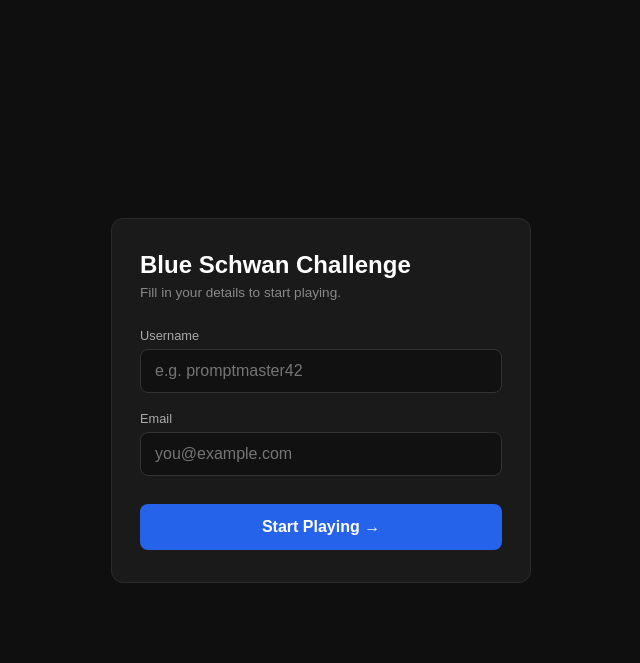
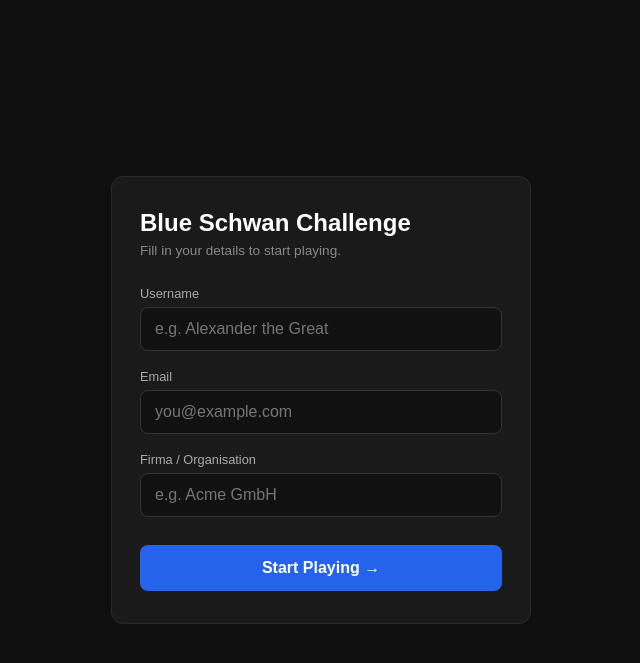
Before and after one commit to bibinsees/blue_swan, a FastAPI app: page / in a window 1280 px wide. Shown: the top 663 px of the page, without its empty margins (319-959 px from the left). Run offline with FastAPI, Linux system fonts and the light colour scheme; parts of the project's set-up code (start-up, migrations or seed data) failed here and were passed over.

Commit message:
added organisation in leaderboard

```diff
--- a/database.py
+++ b/database.py
@@ -80,6 +80,12 @@ def init_db(default_sentence: str = ""):
         conn.commit()
     except Exception:
         pass  # column already exists
+    # Migration: add organisation column if it doesn't exist yet
+    try:
+        conn.execute("ALTER TABLE players ADD COLUMN organisation TEXT NOT NULL DEFAULT ''")
+        conn.commit()
+    except Exception:
+        pass  # column already exists
     conn.commit()
     conn.close()
 
@@ -104,11 +110,11 @@ def set_max_attempts(value: int):
     conn.close()
 
 
-def create_player(username, email):
+def create_player(username, email, organisation=""):
     conn = get_conn()
     cursor = conn.execute(
-        "INSERT INTO players (username, email, created_at) VALUES (?, ?, ?)",
-        (username, email, datetime.now(timezone.utc).isoformat()),
+        "INSERT INTO players (username, email, organisation, created_at) VALUES (?, ?, ?, ?)",
+        (username, email, organisation.strip(), datetime.now(timezone.utc).isoformat()),
     )
     player_id = cursor.lastrowid
     conn.commit()
@@ -285,7 +291,7 @@ def remove_constraint(word: str):
 def get_leaderboard():
     conn = get_conn()
     rows = conn.execute("""
-        SELECT p.id AS player_id, p.username, a.input_tokens,
+        SELECT p.id AS player_id, p.username, p.organisation, a.input_tokens,
                p.created_at AS game_started_at, a.created_at AS matched_at
         FROM attempts a
         JOIN players p ON a.player_id = p.id
@@ -305,7 +311,7 @@ def get_leaderboard():
 
         pid = row["player_id"]
         if pid not in players:
-            players[pid] = {"username": row["username"], "attempts": []}
+            players[pid] = {"username": row["username"], "organisation": row["organisation"] or "", "attempts": []}
         players[pid]["attempts"].append((row["input_tokens"], time_seconds))
 
     # Pick best attempt per player: min tokens, then min time
@@ -314,6 +320,7 @@ def get_leaderboard():
         best_tokens, best_time = min(data["attempts"], key=lambda x: (x[0], x[1]))
         results.append({
             "username": data["username"],
+            "organisation": data["organisation"],
             "best_tokens": best_tokens,
             "time_seconds": best_time,
         })
--- a/main.py
+++ b/main.py
@@ -91,6 +91,7 @@ async def register(
     request: Request,
     username: str = Form(...),
     email: str = Form(...),
+    organisation: str = Form(...),
 ):
     if get_player_by_username(username):
         return templates.TemplateResponse(
@@ -102,7 +103,7 @@ async def register(
             "register.html",
             {"request": request, "error": "This email is already registered."},
         )
-    player_id = create_player(username, email)
+    player_id = create_player(username, email, organisation)
     return RedirectResponse(url=f"/game/{player_id}", status_code=303)
 
 
--- a/templates/register.html
+++ b/templates/register.html
@@ -87,10 +87,13 @@
 
     <form method="POST" action="/register">
       <label for="username">Username</label>
-      <input type="text" id="username" name="username" required placeholder="e.g. promptmaster42" />
+      <input type="text" id="username" name="username" required placeholder="e.g. Alexander the Great" />
 
       <label for="email">Email</label>
       <input type="email" id="email" name="email" required placeholder="you@example.com" />
+
+      <label for="organisation">Firma / Organisation</label>
+      <input type="text" id="organisation" name="organisation" required placeholder="e.g. Acme GmbH" />
 
       <button type="submit">Start Playing →</button>
     </form>
```
Also changed, not shown: templates/leaderboard.html (+8 -0 lines), README.md.
